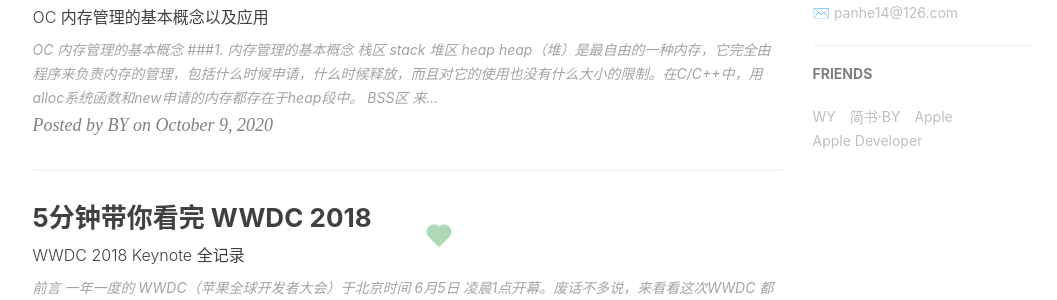
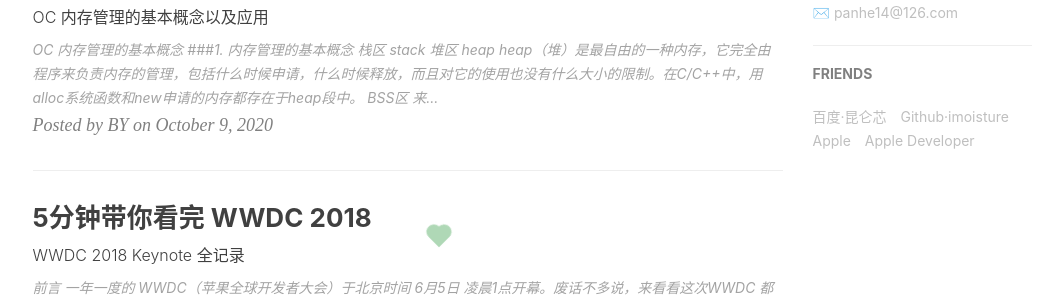
Before and after one commit to imoisture/imoisture.github.io, a Jekyll site: the page built from index.html, in a window 1280 px wide and 900 px high, scrolled down 1065 px. Shown: the part 152-452 px from the top of the window, without its empty margins (135-1192 px from the left). Built offline with Jekyll 4.4.1, drawn with Linux system fonts in a browser that asks for light colours; nearby versions of some CDN libraries; the list of posts is cut into pages by our own code; comment, search, counter and statistics services are not loaded.

Commit message:
change _config.yml social app account.

```diff
--- a/_config.yml
+++ b/_config.yml
@@ -18,8 +18,8 @@
 
 # SNS settings
 RSS: false
-weibo_username:     qiubaiying
-zhihu_username:     qiubaiying
+weibo_username:     蔚来
+zhihu_username:     fly51fly
 github_username:    imoisture
 facebook_username:  baiying.qiu.7
 #jianshu_username:   e71990ada2fd
@@ -91,7 +91,7 @@
 
 
 # Progressive Web Apps
-chrome-tab-theme-color: "#000000"
+chrome-tab-theme-color: "#D1C4E9"
 service-worker: true
 
 
@@ -99,14 +99,14 @@
 # Friends
 friends: [
     {
-        title: "WY",
-        href: "http://zhengwuyang.com"
+        title: "百度·昆仑芯",
+        href: "https://www.kunlunxin.com.cn/"
     },{
-        title: "简书·BY",
-        href: "http://www.jianshu.com/u/e71990ada2fd"
+        title: "Github·imoisture",
+        href: "https://github.com/imoisture"
     },{
         title: "Apple",
-        href: "https://apple.com"
+        href: "https://apple.com.cn"
     },{
         title: "Apple Developer",
         href: "https://developer.apple.com/"
--- a/_includes/footer.html
+++ b/_includes/footer.html
@@ -49,7 +49,7 @@
                     {% endif %}
                     {% if site.weibo_username %}
                     <li>
-                        <a target="_blank" href="http://weibo.com/{{ site.weibo_username }}">
+                        <a target="_blank" href="http://weibo.com/n/{{ site.weibo_username }}">
                             <span class="fa-stack fa-lg">
                                 <i class="fa fa-circle fa-stack-2x"></i>
                                 <i class="fa fa-weibo fa-stack-1x fa-inverse"></i>
```
